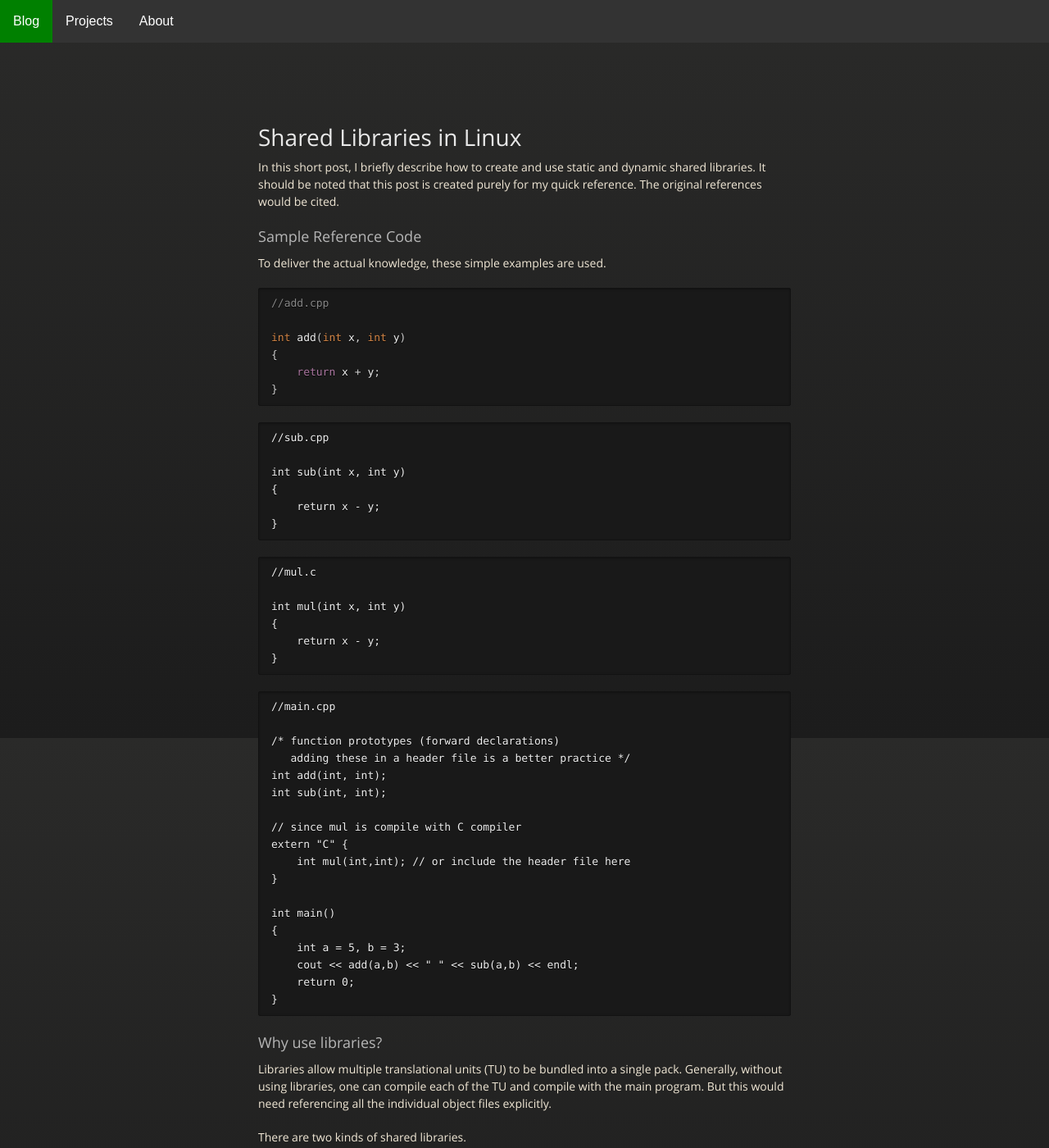
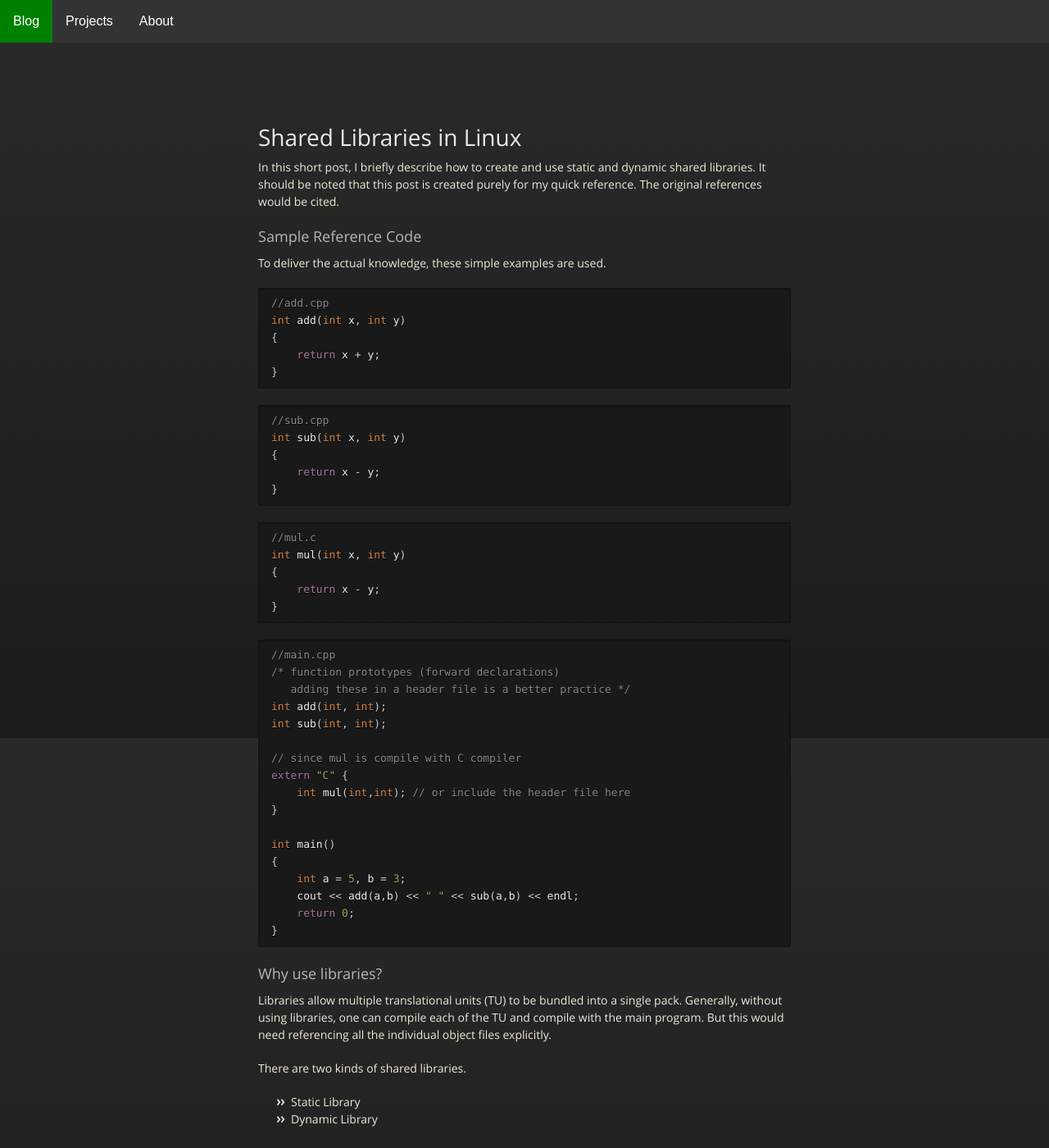
Before and after one commit to naveenspace7/naveenspace7.github.io, a Jekyll site: the page built from _posts/2019-12-2-libraries.md, in a window 1280 px wide and 1400 px high. Shown: the whole window at 82% size. Built offline with Jekyll 4.4.1, drawn with Linux system fonts in a browser that asks for light colours.

Commit message:
Add language blocks

````diff
--- a/_posts/2019-12-2-libraries.md
+++ b/_posts/2019-12-2-libraries.md
@@ -15,34 +15,30 @@ To deliver the actual knowledge, these simple examples are used.
 
 ```cpp
 //add.cpp
-
 int add(int x, int y)
 {
     return x + y;
 }
 ```
 
-~~~
+```cpp
 //sub.cpp
-
 int sub(int x, int y)
 {
     return x - y;
 }
-~~~
+```
 
-~~~
+```cpp
 //mul.c
-
 int mul(int x, int y)
 {
     return x - y;
 }
-~~~
+```
 
-~~~
+```cpp
 //main.cpp
-
 /* function prototypes (forward declarations)
    adding these in a header file is a better practice */
 int add(int, int);
@@ -59,7 +55,7 @@ int main()
     cout << add(a,b) << " " << sub(a,b) << endl;
     return 0;
 }
-~~~
+```
 
 ### Why use libraries?
 
````
